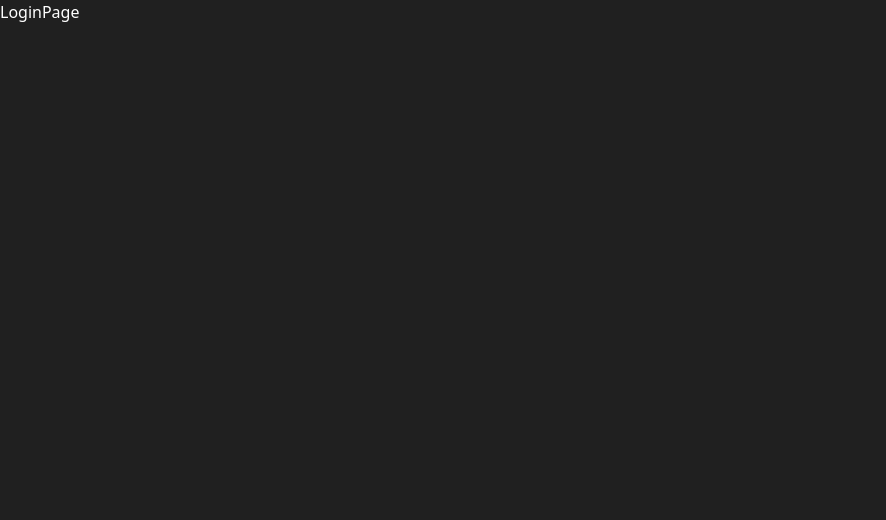
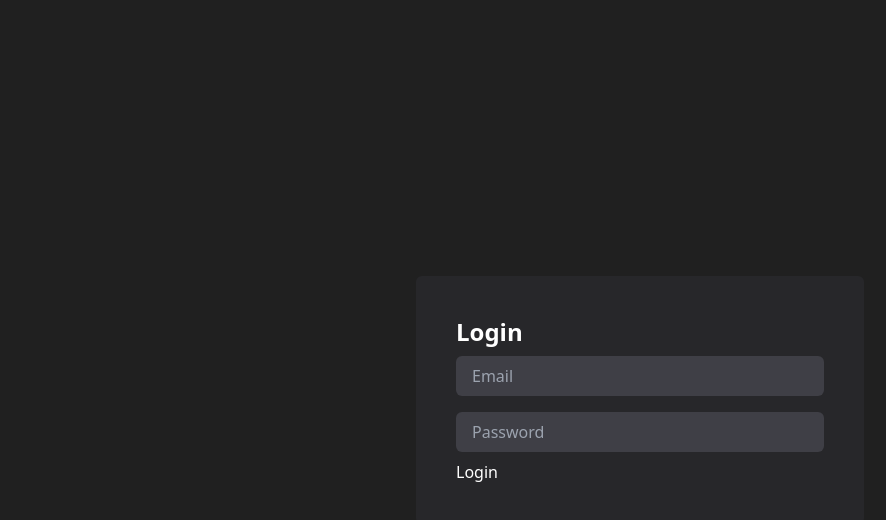
Before and after one commit to jesrammar/TaskFlow-, a React (Vite) app in the folder client/: page /login in a window 1280 px wide. Shown: the top 520 px of the page, without its empty margins (0-886 px from the left). Built offline with nearby package versions, Linux system fonts and the light colour scheme.

Commit message:
Login validation and Login's frontend created and validated with exit!

```diff
--- a/client/src/api/auth.js
+++ b/client/src/api/auth.js
@@ -4,6 +4,6 @@
 const API = 'http://localhost:4000/api';
 
 
-const registerRequest = user =>  axios.post(`${API}/register`, user);
+export const registerRequest = user =>  axios.post(`${API}/register`, user);
 
-export default registerRequest;
+export const loginRequest = user => axios.post(`${API}/login`, user)
--- a/client/src/context/AuthContext.jsx
+++ b/client/src/context/AuthContext.jsx
@@ -1,5 +1,5 @@
 import { createContext, useState, useContext} from "react";
-import registerRequest from '../api/auth'
+import {registerRequest, loginRequest} from '../api/auth'
 
 
 export const AuthContext = createContext()
@@ -39,8 +39,22 @@
 
     }
 
+    const signin = async (user) => {
+        try {
+            const res = await loginRequest(user);
+            console.log(res);
+            setUser(res.data);
+            setIsAuthenticated(true);
+            setErrors([]); // Limpiar errores si el login es exitoso
+        } catch (error) {
+            console.log(error.response?.data);
+            const errorData = error.response?.data;
+            setErrors(Array.isArray(errorData) ? errorData : [errorData.message || "Invalid Email"]);
+        }
+    }
+
     return (
-        <AuthContext.Provider value = {{signup, user, isAuthenticated,errors}}>
+        <AuthContext.Provider value = {{signup,signin, user, isAuthenticated,errors}}>
             {children}
         </AuthContext.Provider>
     )
--- a/client/src/pages/Login.jsx
+++ b/client/src/pages/Login.jsx
@@ -1,6 +1,73 @@
+import {useForm} from 'react-hook-form'
+import { useAuth } from '../context/authContext';
+import { useEffect } from 'react';
+
+
 function Login(){
+
+    const {register, handleSubmit, formState: {errors}} = useForm();
+
+    const { signin, errors: signinErrors} = useAuth();
+
+
+
+
+
+    const onSubmit = handleSubmit((data) => {
+        signin(data);
+    })
+
+
     return (
-        <div>LoginPage</div>
+
+
+        <div className='flex h-screen items-center justify-center'>
+
+
+
+
+
+            <div className='bg-zinc-800 max-w-md w-full p-10 rounded-md'>
+
+            {
+        signinErrors.map((error, i) => (
+                <div className='bg-red-500 p-2 text-white text-center' key={i}>
+                    {error}
+                </div>
+            ))
+        }
+            <h1 className='text-2xl font-bold'> Login</h1>
+
+
+            <form onSubmit={onSubmit}>
+
+
+                <input type="email" {... register("email", {required : true})}
+                    className="w-full bg-zinc-700 text-white px-4 py-2 rounded-md my-2"
+                    placeholder="Email"/>
+                        {
+                        errors.email && (
+                        <p className='text-red-500'>Email is required</p>
+                     )
+                }
+                <input type="password" {... register("password", {required : true})}
+                    className="w-full bg-zinc-700 text-white px-4 py-2 rounded-md my-2"
+                    placeholder="Password"/>
+                {
+                        errors.password && (
+                        <p className='text-red-500'>Password is required</p>
+                    )
+                }
+                    <button type="submit">
+
+                        Login
+
+                        </button>
+
+
+            </form>
+            </div>
+        </div>
     )
 }
 
```
